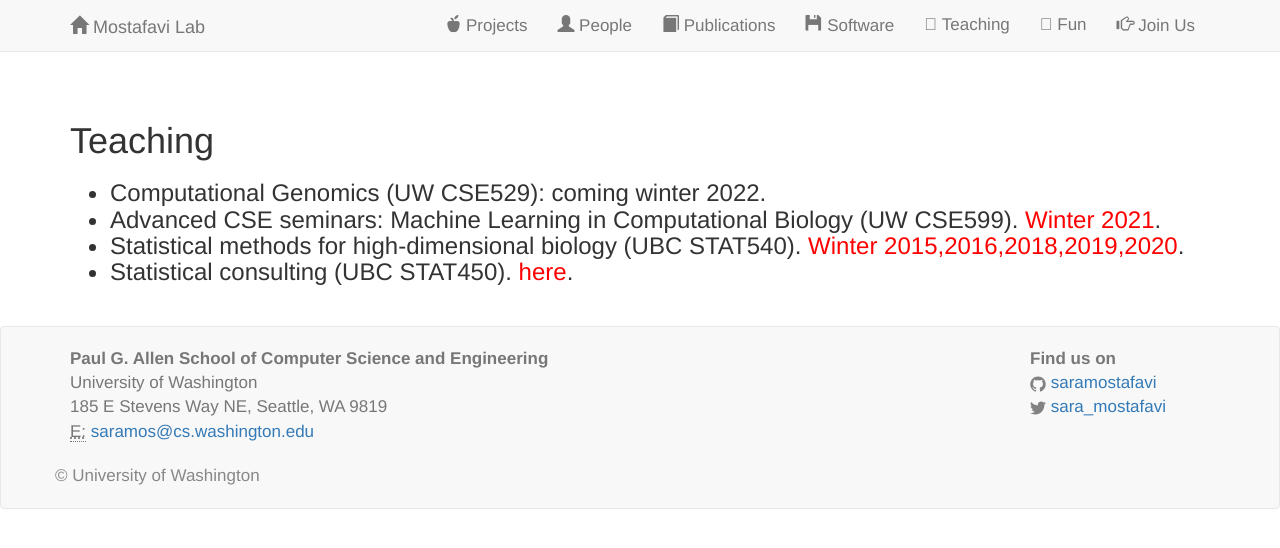
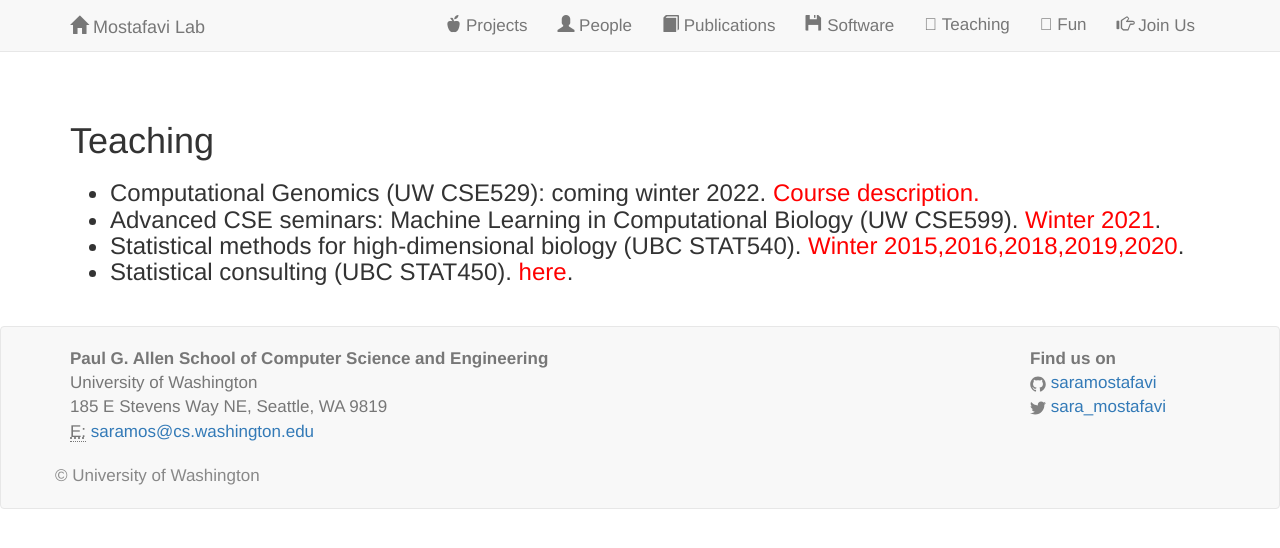
Before and after one commit to saramostafavi/saramostafavi.github.io, a Jekyll site: the page built from teaching.html, in a window 1280 px wide. Shown: the top 548 px of the page. Built offline with Jekyll 4.4.1, drawn with Linux system fonts in a browser that asks for light colours; nearby versions of some CDN libraries; a style sheet for code colours, icons or effects is not loaded.

Commit message:
Update teaching.html

```diff
--- a/teaching.html
+++ b/teaching.html
@@ -10,7 +10,7 @@ layout: default
      <h3>
      <p>
           <ul>
-            <li> Computational Genomics (UW CSE529):  coming winter 2022. </li>
+            <li> Computational Genomics (UW CSE529):  coming winter 2022. <a href="https://docs.google.com/document/d/15oJZ7E9cwEnuy3lHYgQuNQYaOTYEIwue43IKi_fRwjU/edit?usp=sharing" style="color:red"> Course description.</a></li>
             <li> Advanced CSE seminars: Machine Learning in Computational Biology (UW CSE599). <a href="https://sites.google.com/view/cse599cb/home" style="color:red">Winter 2021</a>.</li>
             <li> Statistical methods for high-dimensional biology (UBC STAT540).<a href="https://stat540-ubc.github.io/" style="color:red"> Winter 2015,2016,2018,2019,2020</a>.</li>
             <li> Statistical consulting (UBC STAT450). <a href="https://courses.students.ubc.ca/cs/courseschedule?pname=subjarea&tname=subj-course&dept=STAT&course=450" style="color:red">here</a>.</li>
```
